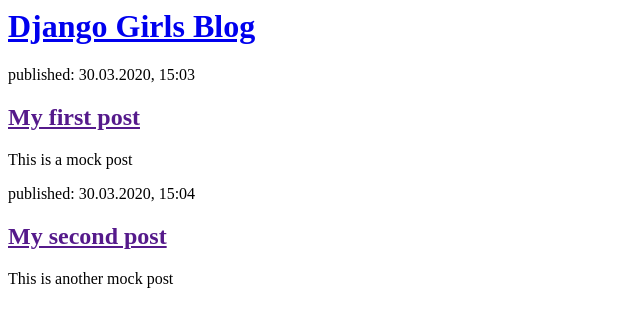
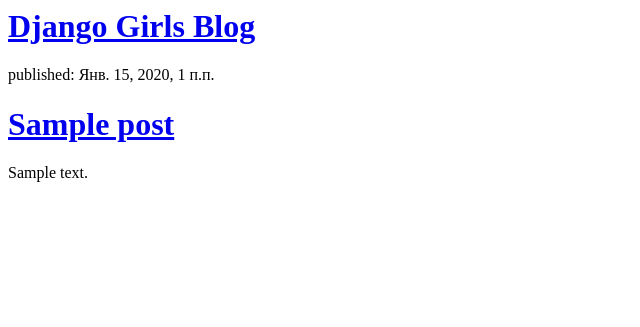
Before and after one commit to greg-russian/my-first-blog, a Django app: page / in a window 1280 px wide. Shown: the top 327 px of the page, without its empty margins (0-640 px from the left). Run offline with Django 3.2, Linux system fonts and the light colour scheme; tables that the repository leaves empty hold one stand-in row (values such as "Sample post").

Commit message:
Modified templates to display posts from database.

```diff
--- a/blog/templates/blog/post_list.html
+++ b/blog/templates/blog/post_list.html
@@ -7,16 +7,12 @@
             <h1><a href="/">Django Girls Blog</a></h1>
         </div>
 
-        <div>
-            <p>published: 30.03.2020, 15:03</p>
-            <h2><a href="">My first post</a></h2>
-            <p>This is a mock post</p>
-        </div>
-
-        <div>
-            <p>published: 30.03.2020, 15:04</p>
-            <h2><a href="">My second post</a></h2>
-            <p>This is another mock post</p>
-        </div>
+		{% for post in posts %}
+			<div>
+				<p>published: {{ post.published_date }}</p>
+            	<h1><a href =¨¨>{{ post.title }}</a></h1>
+				<p>{{ post.text|linebreaksbr }}<p>
+			</div>
+		{% endfor %}
     </body>
 </html>
--- a/blog/views.py
+++ b/blog/views.py
@@ -1,5 +1,8 @@
 from django.shortcuts import render
+from django.utils import timezone
+from .models import Post
 
 # Create your views here.
 def post_list(request):
-    return render(request, 'blog/post_list.html', {})
+    posts = Post.objects.filter(published_date__lte=timezone.now()).order_by('published_date')
+    return render(request, 'blog/post_list.html', {'posts':posts})
```
